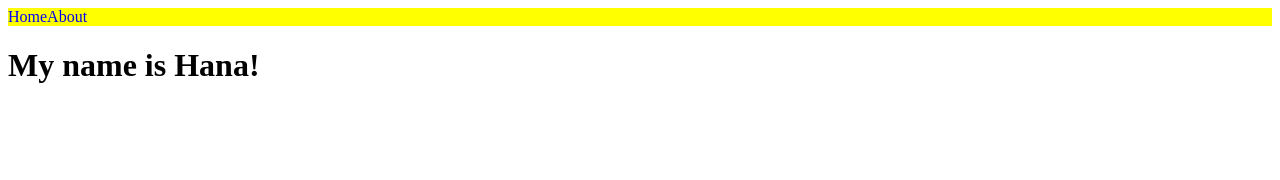
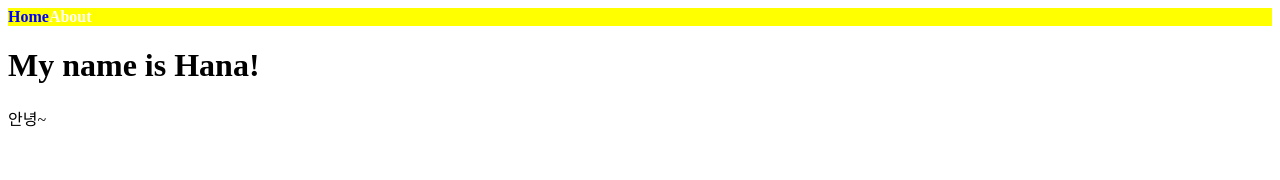
Before and after one commit to me-hana/nextjs-playground, a Next.js app: page / in a window 1280 px wide. Shown: the top 180 px of the page. Built offline with nearby package versions, Linux system fonts and the light colour scheme.

Commit message:
[STYLE] apply global style jsx

```diff
--- /dev/null
+++ b/pages/_app.js
@@ -0,0 +1,16 @@
+import NavBar from '../components/NavBar';
+
+export default function App({ Component, pageProps }) {
+  return (
+    <div>
+      <NavBar />
+      <Component {...pageProps} />
+      <span>안녕~</span>
+      <style jsx global>{`
+        a {
+          font-weight: bold;
+        }
+      `}</style>
+    </div>
+  );
+}
--- a/pages/about.js
+++ b/pages/about.js
@@ -3,7 +3,6 @@ import NavBar from '../components/NavBar';
 export default function Potato() {
   return (
     <div>
-      <NavBar />
       <h3>about us!</h3>
     </div>
   );
--- a/pages/index.js
+++ b/pages/index.js
@@ -3,8 +3,12 @@ import NavBar from '../components/NavBar';
 export default function Home() {
   return (
     <div>
-      <NavBar />
       <h1>My name is Hana!</h1>
+      <style jsx global>{`
+        a {
+          color: white;
+        }
+      `}</style>
     </div>
   );
 }
```
